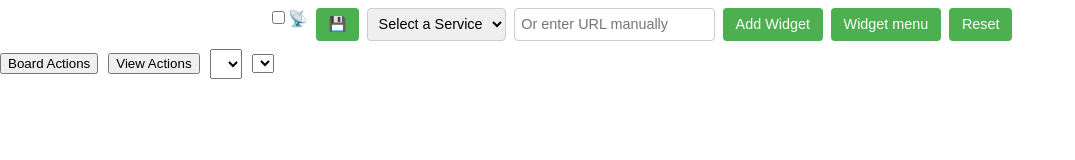
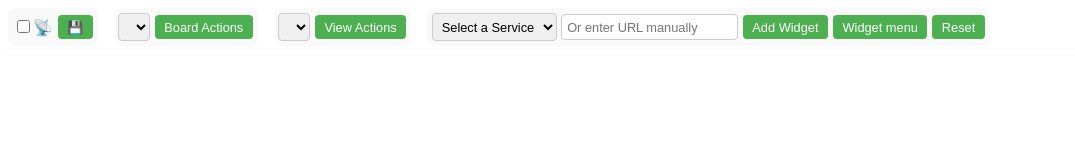
Before and after one commit to kelvin-id/asd-dashboard, a website with bundled scripts: page src/index.html in a window 1280 px wide. Shown: the whole page, without its empty margins (0-1075 px from the left). Built offline with nearby package versions, Linux system fonts and the light colour scheme; files whose address does not match are found by name.

Commit message:
consolidated both controls and controls-panel into a new menu design

```diff
--- a/src/index.html
+++ b/src/index.html
@@ -7,11 +7,45 @@
     <link rel="stylesheet" href="ui/styles.css">
 </head>
 <body>
+   <menu>
         <div id="controls">
+            <!-- Admin Control Group -->
+            <div class="control-group" id="admin-control">
                 <label>
                     <input type="checkbox" id="sw-toggle">📡
                 </label>
                 <button id="localStorage-edit-button">💾</button>
+            </div>
+
+            <!-- Board Control Group -->
+            <div class="control-group" id="board-control">
+                <select id="board-selector"></select>
+                <div id="board-dropdown" class="dropdown">
+                    <button class="dropbtn">Board Actions</button>
+                    <div class="dropdown-content">
+                        <a href="#" data-action="create">Create Board</a>
+                        <a href="#" data-action="rename">Rename Board</a>
+                        <a href="#" data-action="delete">Delete Board</a>
+                    </div>
+                </div>
+            </div>
+
+            <!-- View Control Group -->
+            <div class="control-group" id="view-control">
+                <select id="view-selector"></select>
+                <div id="view-dropdown" class="dropdown">
+                    <button class="dropbtn">View Actions</button>
+                    <div class="dropdown-content">
+                        <a href="#" data-action="create">Create View</a>
+                        <a href="#" data-action="rename">Rename View</a>
+                        <a href="#" data-action="delete">Delete View</a>
+                        <a href="#" data-action="reset">Reset View</a>
+                    </div>
+                </div>
+            </div>
+
+            <!-- Widget and Service Control Group -->
+            <div class="control-group">
                 <select id="service-selector">
                     <option value="">Select a Service</option>
                     <!-- Options will be dynamically populated -->
@@ -21,27 +55,9 @@
                 <button id="toggle-widget-buttons">Widget menu</button>
                 <button id="reset-button">Reset</button>
             </div>
-    <div id="control-panel">
-        <div id="board-dropdown" class="dropdown">
-            <button class="dropbtn">Board Actions</button>
-            <div class="dropdown-content">
-                <a href="#" data-action="create">Create Board</a>
-                <a href="#" data-action="rename">Rename Board</a>
-                <a href="#" data-action="delete">Delete Board</a>
         </div>
-        </div>
-        <div id="view-dropdown" class="dropdown">
-            <button class="dropbtn">View Actions</button>
-            <div class="dropdown-content">
-                <a href="#" data-action="create">Create View</a>
-                <a href="#" data-action="rename">Rename View</a>
-                <a href="#" data-action="delete">Delete View</a>
-                <a href="#" data-action="reset">Reset View</a>
-            </div>
-        </div>
-        <select id="board-selector"></select>
-        <select id="view-selector"></select>
-    </div>
+    </menu>
+
     <main>
         <div class="board">
             <!-- A board will be dynamically loaded here -->
--- a/src/ui/controls.css
+++ b/src/ui/controls.css
@@ -1,32 +1,50 @@
+menu {
+    padding: 0;
+    margin: 0;
+}
+
+/* Wrapper for all controls */
 #controls {
     display: flex;
-    justify-content: center;
-    flex-wrap: wrap;
-    gap: 0.5rem;
-    position: sticky;
-    padding: 0.5rem;
+    justify-content: flex-start; /* Align groups to the left like a menu */
+    gap: 1rem; /* Slightly reduce the gap between groups */
+    padding: 0.5rem; /* Reduce padding to save space */
     background-color: #fff;
     z-index: 1001;
     box-shadow: 0 -2px 4px rgba(0, 0, 0, 0.1);
 }
 
+/* Each control group aligned horizontally for buttons */
+.control-group {
+    display: flex;
+    flex-direction: row; /* Horizontal alignment */
+    align-items: center;
+    gap: 0.3rem; /* Minimize spacing between elements */
+    padding: 0.3rem;
+    border-radius: 8px;
+    background-color: #f9f9f9;
+    width: auto; /* Auto width for tighter fit */
+}
+
+/* Styles for select, input, and button elements */
 #controls select,
 #controls input {
-    padding: 0.4rem;
-    font-size: 0.9rem;
+    padding: 0.3rem;
+    font-size: 0.8rem;
     border: 1px solid #ccc;
     border-radius: 4px;
 }
 
 #controls button,
 #toggle-widget-buttons {
-    padding: 0.4rem 0.8rem;
-    font-size: 0.9rem;
+    padding: 0.3rem 0.6rem; /* Smaller padding for buttons */
+    font-size: 0.8rem;
     border: none;
     background-color: #4CAF50;
     color: white;
     cursor: pointer;
     border-radius: 4px;
+    width: auto; /* Auto width to fit content */
     transition: background-color 0.3s ease;
 }
 
@@ -34,36 +52,9 @@
 #toggle-widget-buttons:hover {
     background-color: #45a049;
 }
-#toggle-widget-buttons {
-    padding: 0.5rem 1rem;
-    font-size: 1rem;
-    border: none;
-    background-color: #4CAF50;
-    color: white;
-    cursor: pointer;
-    border-radius: 4px;
-    transition: background-color 0.3s ease;
+
+/* Dropdown styles with smaller buttons */
+.dropdown-content a {
+    font-size: 0.8rem; /* Smaller font size for dropdown */
+    padding: 6px 10px; /* Smaller padding */
 }
-
-#toggle-widget-buttons:hover {
-    background-color: #45a049;
-}
-
-/* Styles for board management UI elements */
-#control-panel {
-    display: flex;
-    align-items: center;
-    gap: 10px;
-    margin-bottom: 10px;
-}
-
-#board-selector {
-    padding: 5px;
-    font-size: 14px;
-}
-
-#create-board-button {
-    padding: 5px 10px;
-    font-size: 14px;
-    cursor: pointer;
-}
```
Lines whose indentation alone changed are shown as unchanged.
